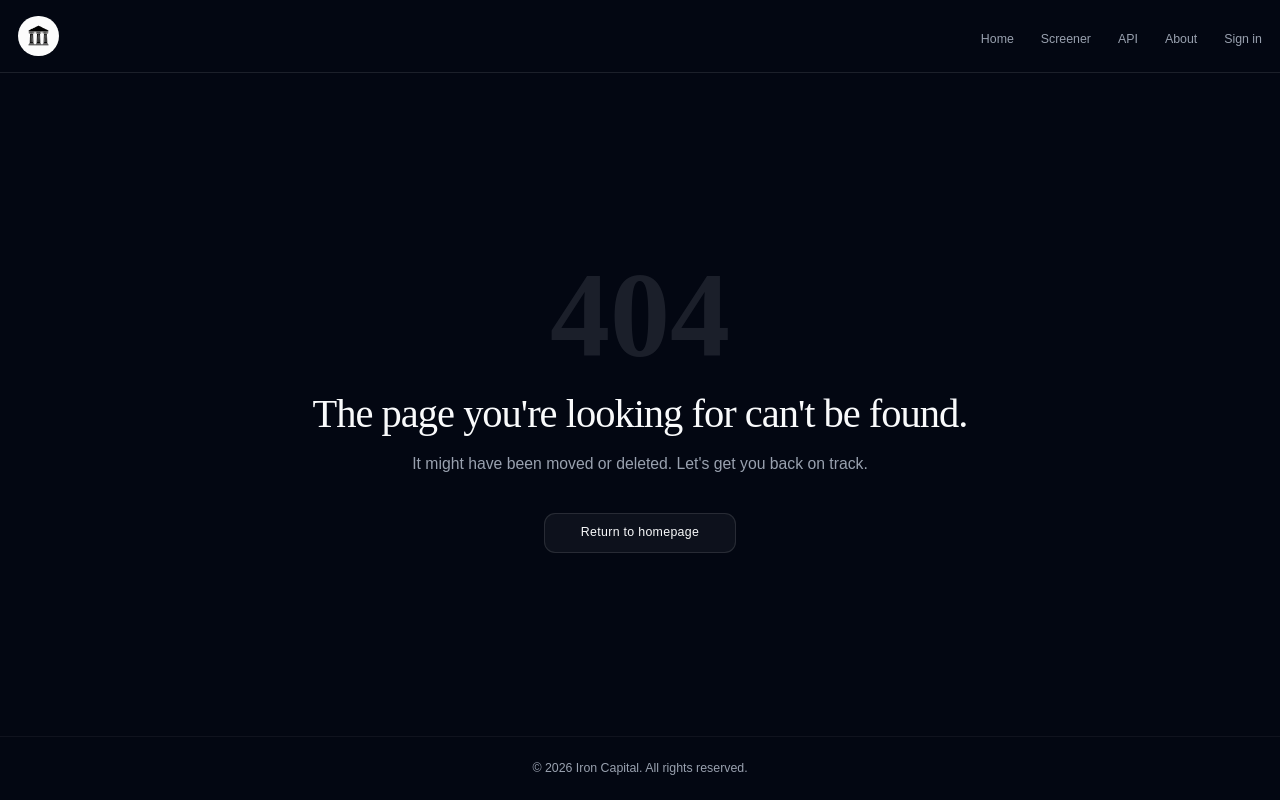
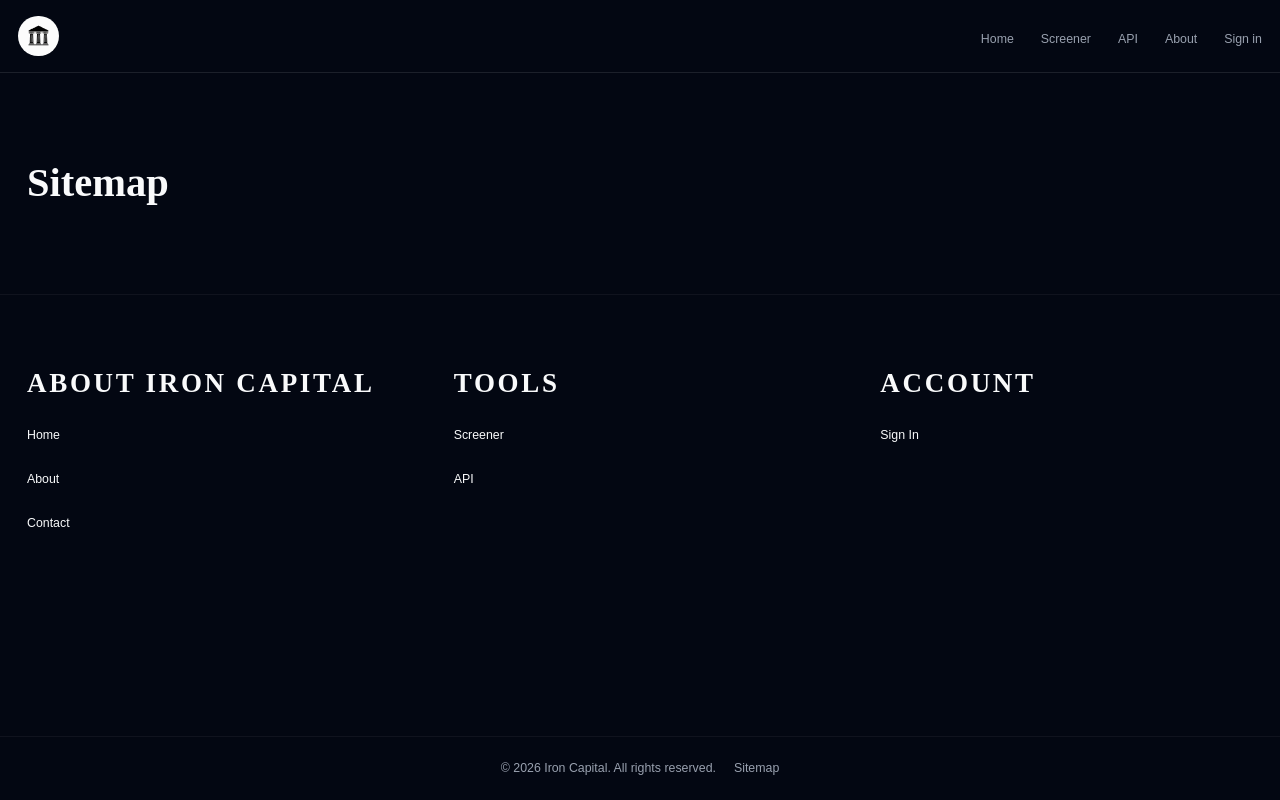
Before and after one commit to ironcapitaleu/frontend, a React (Vite) app: page /sitemap in a window 1280 px wide. Built offline with nearby package versions, Linux system fonts and the light colour scheme; no server answers; a web font is replaced by a local one.

Commit message:
feat: add `Sitemap` page

```diff
--- a/src/App.tsx
+++ b/src/App.tsx
@@ -9,6 +9,7 @@ import PrivateDatabasePage from "./pages/PrivateDatabasePage";
 import { AuthProvider } from "./contexts/AuthContext";
 import HomePage from "./pages/HomePage";
 import NotFoundPage from "./pages/NotFoundPage";
+import SitemapPage from "./pages/SitemapPage";
 
 function App() {
 	return (
@@ -23,6 +24,7 @@ function App() {
 						<Route path="/login" element={<LoginPage />} />
 						<Route path="/about" element={<AboutPage />} />
 						<Route path="/private" element={<PrivateDatabasePage />} />
+						<Route path="/sitemap" element={<SitemapPage />} />
 						<Route path="*" element={<NotFoundPage />} />
 					</Route>
 				</Routes>
--- a/src/components/Footer.tsx
+++ b/src/components/Footer.tsx
@@ -1,10 +1,18 @@
+import { Link } from "react-router-dom";
+
 function Footer() {
 	return (
 		<footer className="border-t border-border/50">
-			<div className="max-w-6xl mx-auto px-4 h-14 flex items-center justify-center">
+			<div className="max-w-6xl mx-auto px-4 h-14 flex items-center justify-center gap-4">
 				<span className="text-sm text-muted-foreground">
 					© {new Date().getFullYear()} Iron Capital. All rights reserved.
 				</span>
+				<Link
+					to="/sitemap"
+					className="text-sm text-muted-foreground hover:text-foreground transition-colors"
+				>
+					Sitemap
+				</Link>
 			</div>
 		</footer>
 	);
--- /dev/null
+++ b/src/pages/SitemapPage.tsx
@@ -0,0 +1,90 @@
+import { Link } from "react-router-dom";
+
+interface SitemapLink {
+	label: string;
+	to: string;
+}
+
+interface SitemapSectionProps {
+	title: string;
+	links: SitemapLink[];
+}
+
+function SitemapSection({ title, links }: SitemapSectionProps) {
+	return (
+		<div className="flex flex-col gap-4">
+			<h2 className="text-3xl font-semibold uppercase tracking-widest text-foreground">
+				{title}
+			</h2>
+			<ul className="flex flex-col gap-3 list-none m-0 p-0">
+				{links.map(({ label, to }) => (
+					<li key={to}>
+						<Link
+							to={to}
+							className="text-sm font-medium text-foreground hover:text-primary transition-colors"
+						>
+							{label}
+						</Link>
+					</li>
+				))}
+			</ul>
+		</div>
+	);
+}
+
+const SITEMAP_SECTIONS: SitemapSectionProps[] = [
+	{
+		title: "About Iron Capital",
+		links: [
+			{ label: "Home", to: "/" },
+			{ label: "About", to: "/about" },
+			{ label: "Contact", to: "/contact" },
+		],
+	},
+	{
+		title: "Tools",
+		links: [
+			{ label: "Screener", to: "/screener" },
+			{ label: "API", to: "/api" },
+		],
+	},
+	{
+		title: "Account",
+		links: [{ label: "Sign In", to: "/login" }],
+	},
+];
+
+function HeroSection() {
+	return (
+		<section className="px-6 py-20 border-b border-border/50">
+			<div className="max-w-6xl mx-auto">
+				<h1 className="font-classic font-semibold text-4xl md:text-5xl text-foreground">
+					Sitemap
+				</h1>
+			</div>
+		</section>
+	);
+}
+
+function LinksSection() {
+	return (
+		<section className="px-6 py-16">
+			<div className="max-w-6xl mx-auto grid grid-cols-1 sm:grid-cols-2 lg:grid-cols-3 gap-12">
+				{SITEMAP_SECTIONS.map((section) => (
+					<SitemapSection key={section.title} {...section} />
+				))}
+			</div>
+		</section>
+	);
+}
+
+function SitemapPage() {
+	return (
+		<>
+			<HeroSection />
+			<LinksSection />
+		</>
+	);
+}
+
+export default SitemapPage;
```
Also changed, not shown: 1 other file (tests, documents, lock files or other folders).
